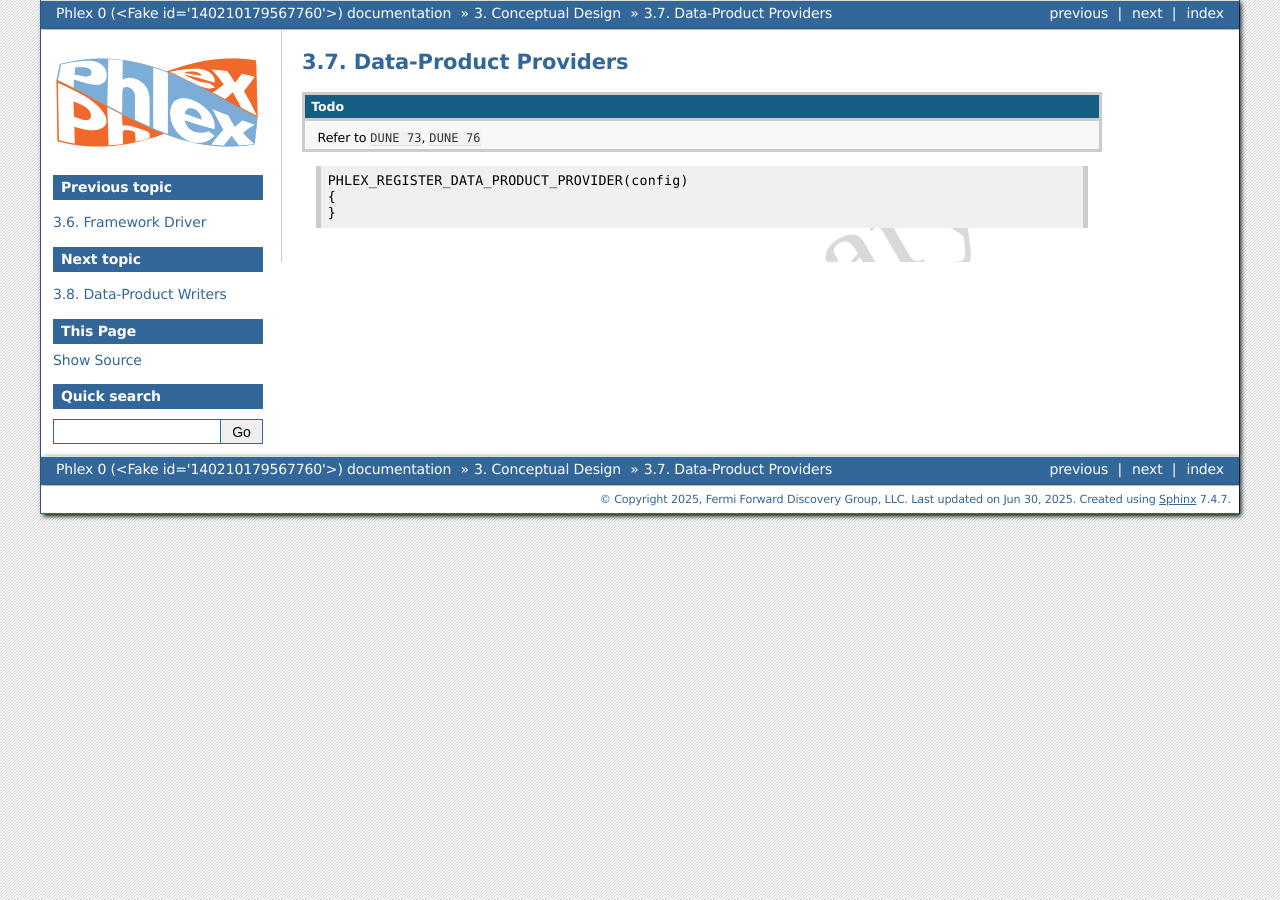
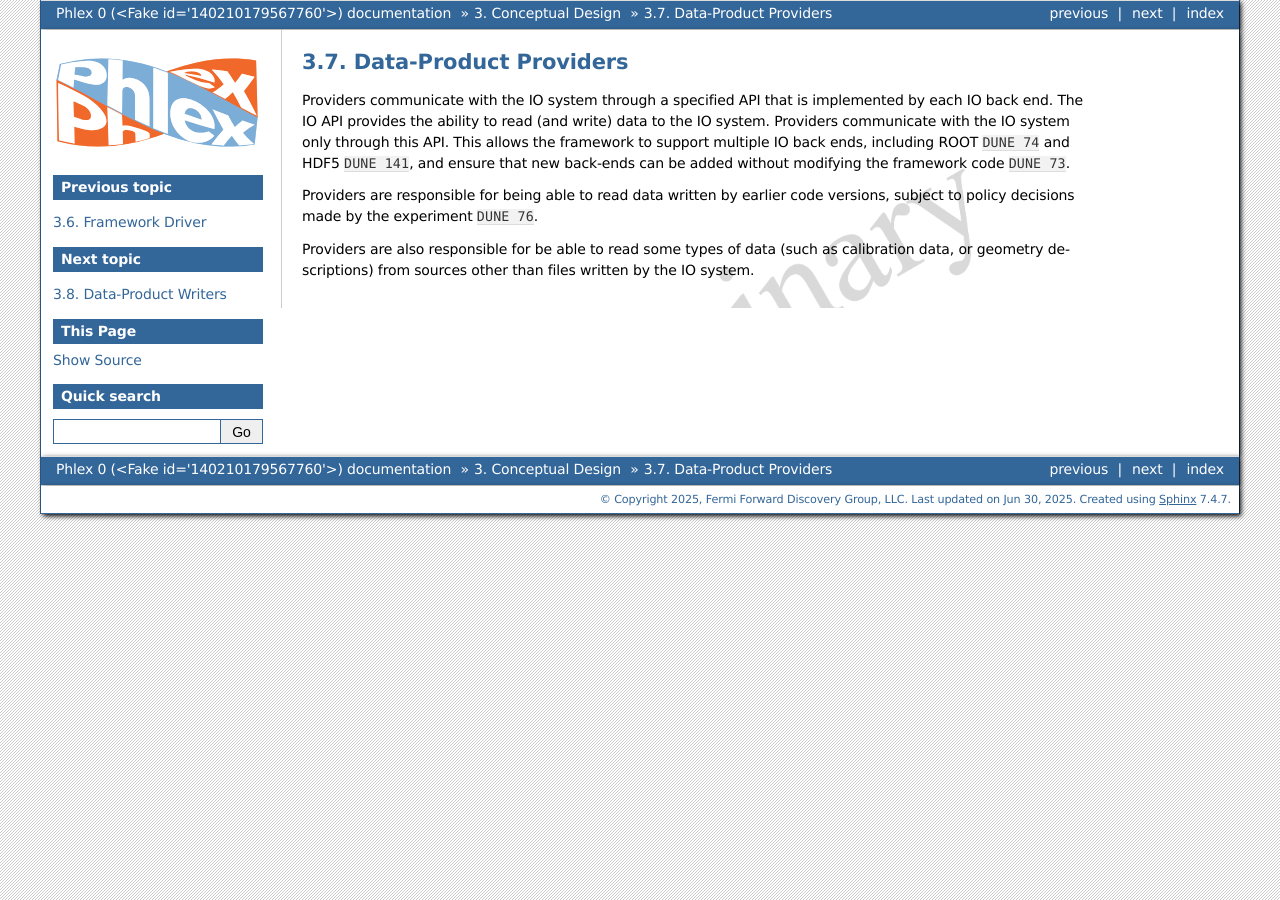
Before and after one commit to Framework-R-D/phlex-design, a Sphinx documentation site: the page built from doc/ch_conceptual_design/providers.rst, in a window 1280 px wide. Built offline with Sphinx 7.4.7, drawn with Linux system fonts in a browser that asks for light colours; cross-references to code outside the pages are shown as plain code.

Commit message:
First version of providers&writers subsections

```diff
--- a/doc/ch_conceptual_design/providers.rst
+++ b/doc/ch_conceptual_design/providers.rst
@@ -1,12 +1,12 @@
 Data-Product Providers
 ======================
 
-.. todo::
 
-   Refer to :need:`DUNE 73`, :need:`DUNE 76`
+Providers communicate with the IO system through a specified API that is implemented by each IO back end.
+The IO API provides the ability to read (and write) data to the IO system.
+Providers communicate with the IO system only through this API.
+This allows the framework to support multiple IO back ends, including ROOT :need:`DUNE 74` and HDF5 :need:`DUNE 141`, and ensure that new back-ends can be added without modifying the framework code :need:`DUNE 73`.
 
-.. code:: c++
+Providers are responsible for being able to read data written by earlier code versions,  subject to policy decisions made by the experiment :need:`DUNE 76`.
 
-   PHLEX_REGISTER_DATA_PRODUCT_PROVIDER(config)
-   {
-   }
+Providers are also responsible for be able to read some types of data (such as calibration data, or geometry descriptions) from sources other than files written by the IO system.
```
Also changed, not shown: doc/ch_conceptual_design/writers.rst (+6 -8 lines).
